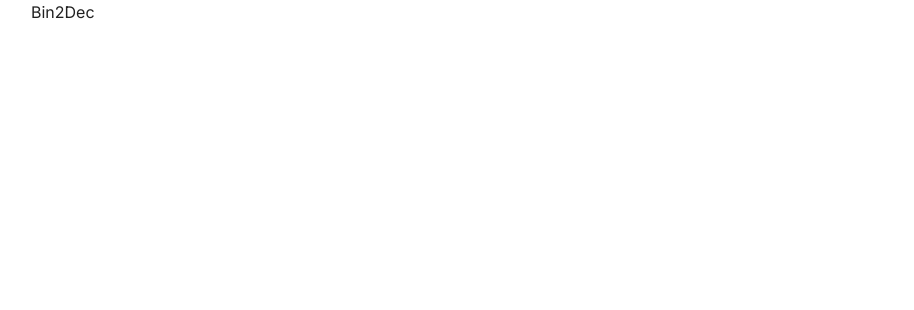
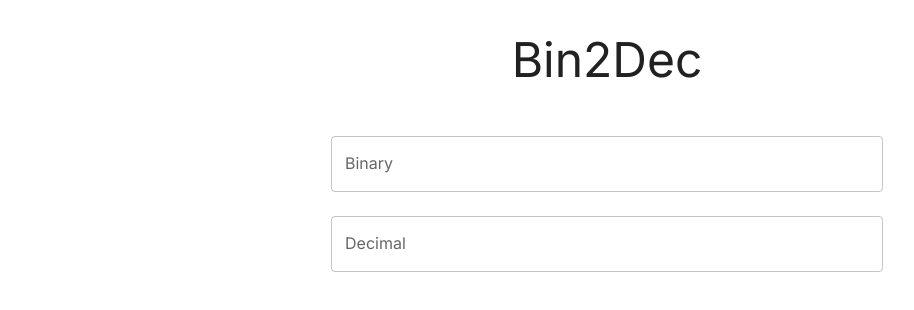
Before and after one commit to sarmaakondi/bin2dec, a React (Vite) app: page / in a window 1280 px wide. Shown: the top 310 px of the page, without its empty margins (33-947 px from the left). Built offline with nearby package versions, Linux system fonts and the light colour scheme.

Commit message:
Add input fields for Binary and Decimal

```diff
--- a/src/App.jsx
+++ b/src/App.jsx
@@ -1,11 +1,27 @@
 import * as React from "react";
 import Container from "@mui/material/Container";
-import { Typography } from "@mui/material";
+import { Box, TextField, Typography } from "@mui/material";
 
 export default function App() {
     return (
-        <Container>
-            <Typography>Bin2Dec</Typography>
+        <Container maxWidth="sm">
+            <Typography variant="h3" align="center" mt={4}>
+                Bin2Dec
+            </Typography>
+            <Box mt={4}>
+                <TextField
+                    label="Binary"
+                    variant="outlined"
+                    fullWidth
+                    margin="normal"
+                />
+                <TextField
+                    label="Decimal"
+                    variant="outlined"
+                    fullWidth
+                    margin="normal"
+                />
+            </Box>
         </Container>
     );
 }
```
